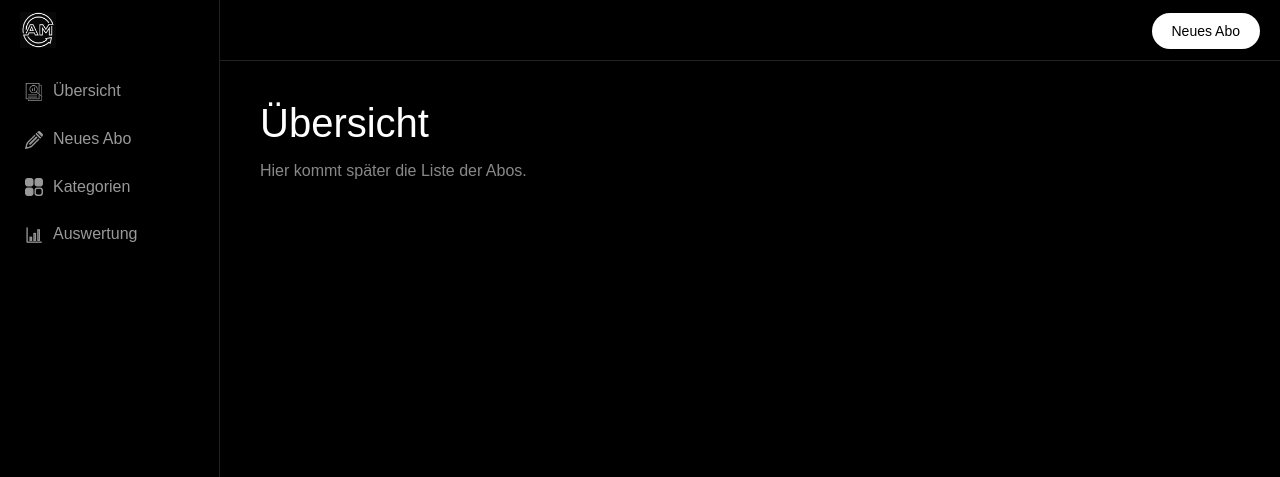
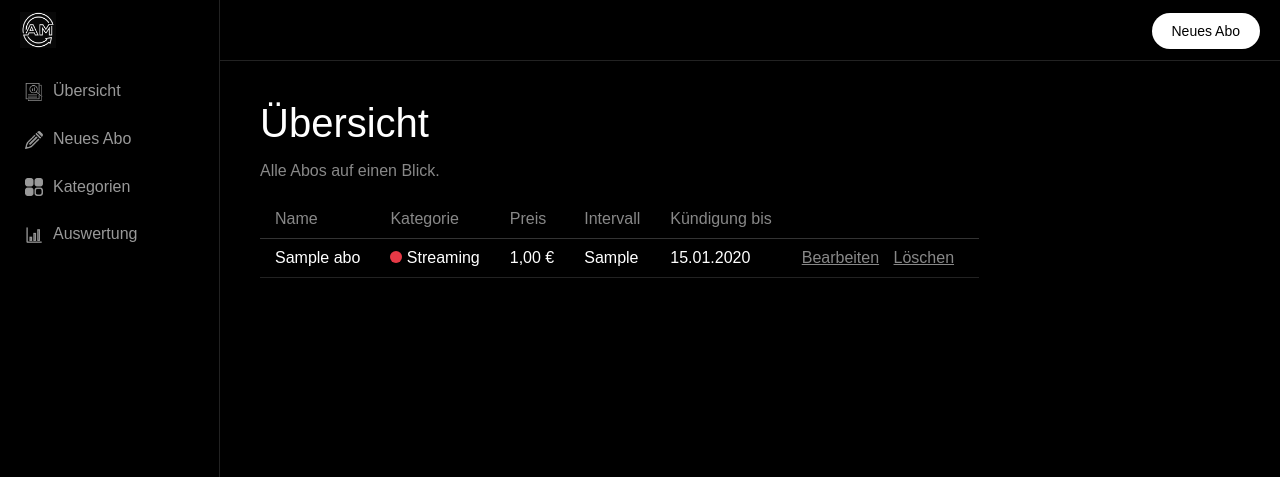
Before and after one commit to dysum24/PHP-Projekt1, a PHP site: page / in a window 1280 px wide. Shown: the top 477 px of the page. Run offline with PHP 8.4, Linux system fonts and the light colour scheme; data comes from the database, SQL or seed files in the repository; tables that the repository leaves empty hold one stand-in row (values such as "Sample post").

Commit message:
Abo-Übersicht mit Kategorie

```diff
--- a/index.php
+++ b/index.php
@@ -1,9 +1,55 @@
 <?php
 include 'verbindung.php';
+
+// alle abos mit ihrer kategorie holen
+$abos = $pdo->query("SELECT abos.*, kategorien.name AS kategorie, kategorien.farbe
+                     FROM abos
+                     JOIN kategorien ON abos.kategorie_id = kategorien.id
+                     ORDER BY abos.name")->fetchAll();
+
 include 'kopf.php';
 ?>
 
 <h1>Übersicht</h1>
-<p class="grau">Hier kommt später die Liste der Abos.</p>
+<p class="grau">Alle Abos auf einen Blick.</p>
+
+<?php if (count($abos) == 0) { ?>
+    <p class="grau">Noch keine Abos vorhanden.</p>
+<?php } else { ?>
+    <table>
+        <tr>
+            <th>Name</th>
+            <th>Kategorie</th>
+            <th>Preis</th>
+            <th>Intervall</th>
+            <th>Kündigung bis</th>
+            <th></th>
+        </tr>
+        <?php foreach ($abos as $abo) { ?>
+            <tr>
+                <td><?php echo htmlspecialchars($abo['name']); ?></td>
+                <td>
+                    <span class="punkt" style="background-color: <?php echo htmlspecialchars($abo['farbe']); ?>"></span>
+                    <?php echo htmlspecialchars($abo['kategorie']); ?>
+                </td>
+                <td><?php echo number_format($abo['preis'], 2, ',', '.'); ?> €</td>
+                <td><?php echo $abo['intervall']; ?></td>
+                <td>
+                    <?php
+                    if ($abo['kuendigungsfrist'] != null) {
+                        echo date("d.m.Y", strtotime($abo['kuendigungsfrist']));
+                    } else {
+                        echo "-";
+                    }
+                    ?>
+                </td>
+                <td>
+                    <a href="abo_bearbeiten.php?id=<?php echo $abo['id']; ?>">Bearbeiten</a>
+                    <a href="abo_loeschen.php?id=<?php echo $abo['id']; ?>">Löschen</a>
+                </td>
+            </tr>
+        <?php } ?>
+    </table>
+<?php } ?>
 
 <?php include 'fuss.php'; ?>
--- a/style.css
+++ b/style.css
@@ -115,3 +115,104 @@ body
 {
     opacity: 1;
 }
+
+.feld
+{
+    padding: 10px 15px;
+    background-color: black;
+    color: white;
+    border: 1px solid #333;
+    border-radius: 20px;
+    font-family: inherit;
+}
+
+button
+{
+    border: none;
+    cursor: pointer;
+    font-family: inherit;
+}
+
+table
+{
+    margin-top: 20px;
+    border-collapse: collapse;
+}
+
+td
+{
+    padding: 10px 15px;
+    border-bottom: 1px solid #222;
+}
+
+td a
+{
+    color: #888;
+}
+
+.punkt
+{
+    display: inline-block;
+    width: 12px;
+    height: 12px;
+    border-radius: 6px;
+}
+
+.meldung
+{
+    padding: 10px 15px;
+    border: 1px solid #a33;
+    border-radius: 10px;
+    color: #f88;
+}
+
+th
+{
+    padding: 10px 15px;
+    text-align: left;
+    font-weight: normal;
+    color: #888;
+    border-bottom: 1px solid #333;
+}
+
+td a
+{
+    margin-right: 10px;
+}
+
+.formular
+{
+    max-width: 400px;
+}
+
+.formular label
+{
+    display: block;
+    margin-top: 15px;
+    margin-bottom: 5px;
+    color: #888;
+    font-size: 14px;
+}
+
+.formular .feld
+{
+    width: 100%;
+    box-sizing: border-box;
+    color-scheme: dark;
+}
+
+textarea.feld
+{
+    height: 80px;
+    border-radius: 12px;
+}
+
+.knoepfe
+{
+    margin-top: 25px;
+}
+
+.meldung p
+{
+    margin: 5px 0;
+}
```
